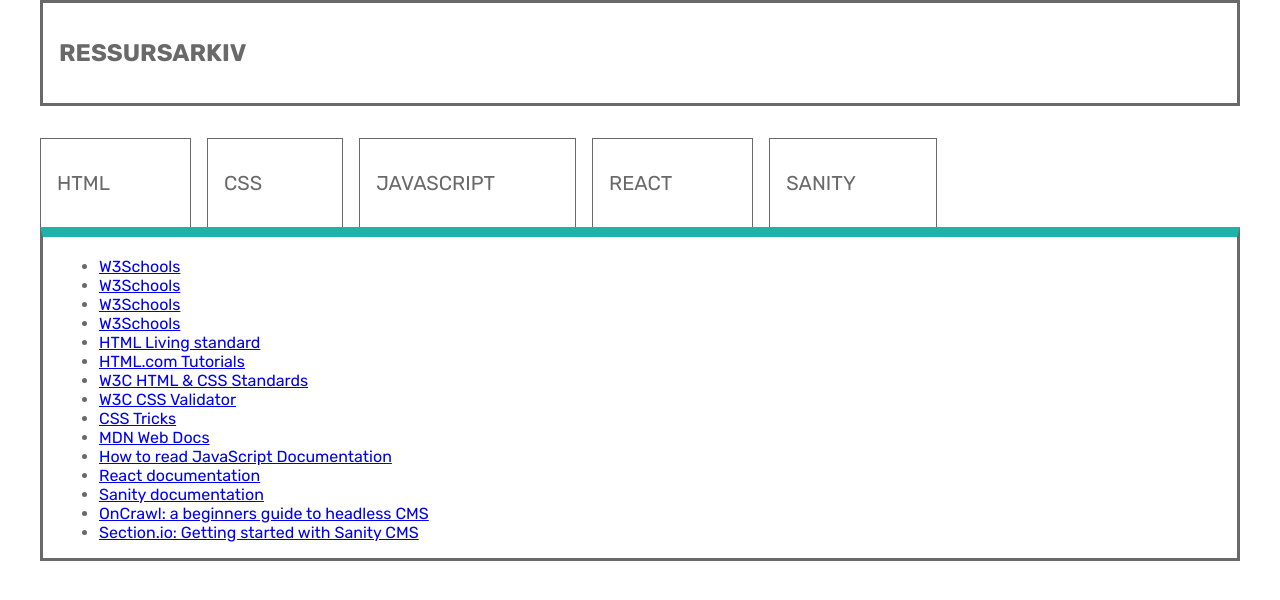
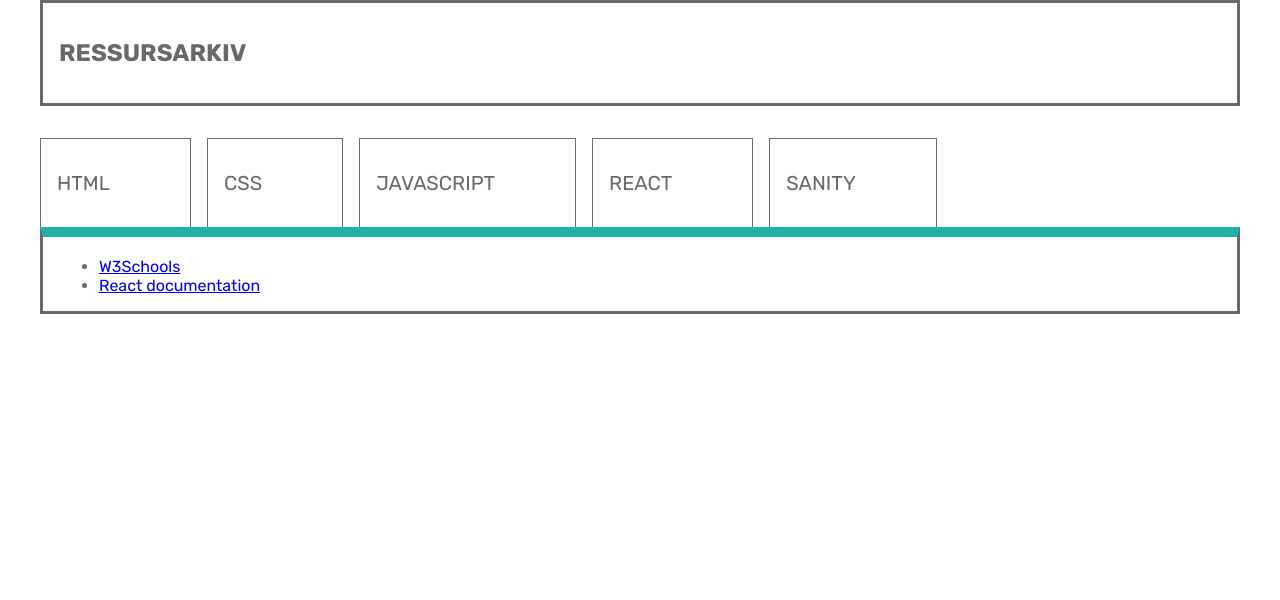
Before and after one commit to alexan1109/uin23ak3_resourceapp_group14, a React (Create React App) app in the folder ressursarkiv/: page /react in a window 1280 px wide. Shown: the top 600 px of the page. Built offline with nearby package versions, Linux system fonts and the light colour scheme.

Commit message:
la til routing, og mapping i resources. fikset sass

```diff
--- a/ressursarkiv/src/App.js
+++ b/ressursarkiv/src/App.js
@@ -2,13 +2,17 @@
 import Main from "./components/Main";
 import Navigation from "./components/Navigation";
 import "./css/sass/main.scss";
+import {Routes, Route} from "react-router-dom";
 
 function App() {
   return (
     <>
       <Header />
       <Navigation />
-      <Main />
+      <Routes>
+        <Route path="/:id" element={<Main/>} />
+      </Routes>
+
     </>
   );
 }
--- a/ressursarkiv/src/components/Main.js
+++ b/ressursarkiv/src/components/Main.js
@@ -1,14 +1,16 @@
+import { useParams } from "react-router";
 import Resources from "./Resources";
 import Title from "./Title";
 
 export default function Main() {
+  let {id} = useParams()
   return (
     <>
       <div className="container">
         <main>
           <article id="htmlinfo">
             <Title className="category" />
-            <Resources id="headless-cms"/>
+            <Resources id={id}/>
 
           </article>
         </main>
--- a/ressursarkiv/src/components/Navigation.js
+++ b/ressursarkiv/src/components/Navigation.js
@@ -4,11 +4,13 @@
     return (
         <>
         <nav>
-            <Link to="html">HTML</Link>
-            <Link to="css">CSS</Link>
-            <Link to="javascript">JavaScript</Link>
-            <Link to="react">React</Link>
-            <Link to="headless-cms">Sanity</Link>
+            <ul>
+            <li><Link to="html">HTML</Link></li>
+            <li><Link to="css">CSS</Link></li>
+            <li><Link to="javascript">JavaScript</Link></li>
+            <li><Link to="react">React</Link></li>
+            <li><Link to="headless-cms">Sanity</Link></li>
+            </ul>
         </nav>
          </>
     )
--- a/ressursarkiv/src/components/Resources.js
+++ b/ressursarkiv/src/components/Resources.js
@@ -1,12 +1,13 @@
 import { resources } from "../data/ressurser";
 
-export default function Resources() {
+export default function Resources({id}) {
   return (
     <ul>
       {resources.map((item, index) =>
+          item.category === id ?
           <li key={index}>
             <a href={item.url}>{item.title}</a>
-          </li>
+          </li> : null
       )}
     </ul>
   );
--- a/ressursarkiv/src/css/sass/main.scss
+++ b/ressursarkiv/src/css/sass/main.scss
@@ -50,6 +50,12 @@
     justify-content: left;
     border: $color_grey;
     border-width: thin;
+    ul{
+      display: flex;
+      margin: 0;
+      padding: 0;
+      li{
+        list-style-type: none;
 
          a {
           color: $color_grey;
@@ -68,6 +74,10 @@
           outline: none;
         }
       }
+    }
+
+
+  }
 
   main {
     padding: 0 1rem;
```
Lines whose indentation alone changed are shown as unchanged.
